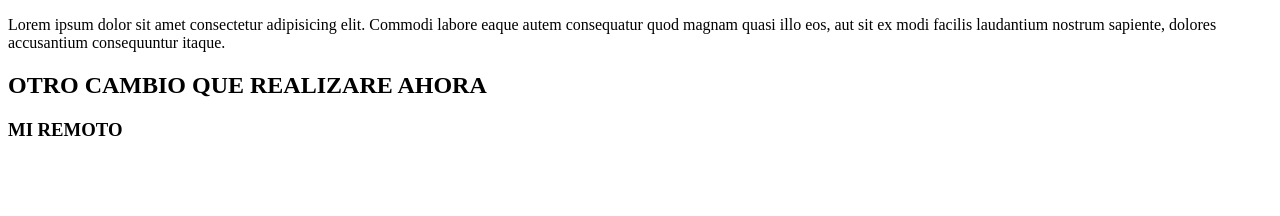
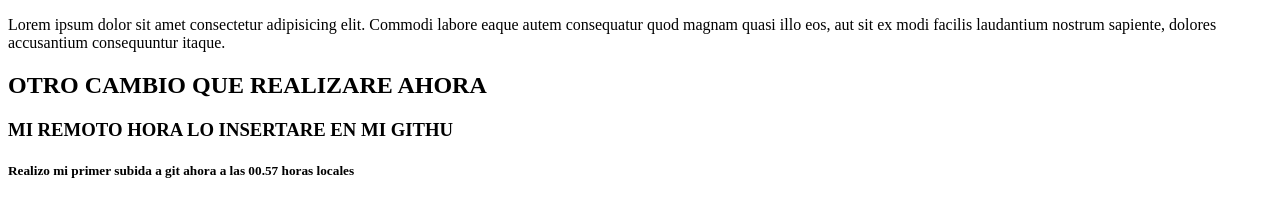
Before and after one commit to HendrixDev13/testDeMi-Git, a plain HTML site: page index.html in a window 1280 px wide. Drawn offline with Linux system fonts and the light colour scheme.

Commit message:
cambios en remoto

```diff
--- a/index.html
+++ b/index.html
@@ -14,7 +14,13 @@
         </div>
 
     <h2> OTRO CAMBIO QUE REALIZARE AHORA</h2>
-    <h3> MI REMOTO</h3>
+    <h3> MI REMOTO
+        HORA LO INSERTARE
+        EN MI GITHU
+    </h3>
+    <h5> Realizo mi primer subida a git
+        ahora a las 00.57 horas locales
+    </h5>
     </div>
 </body>
 </html>
```
